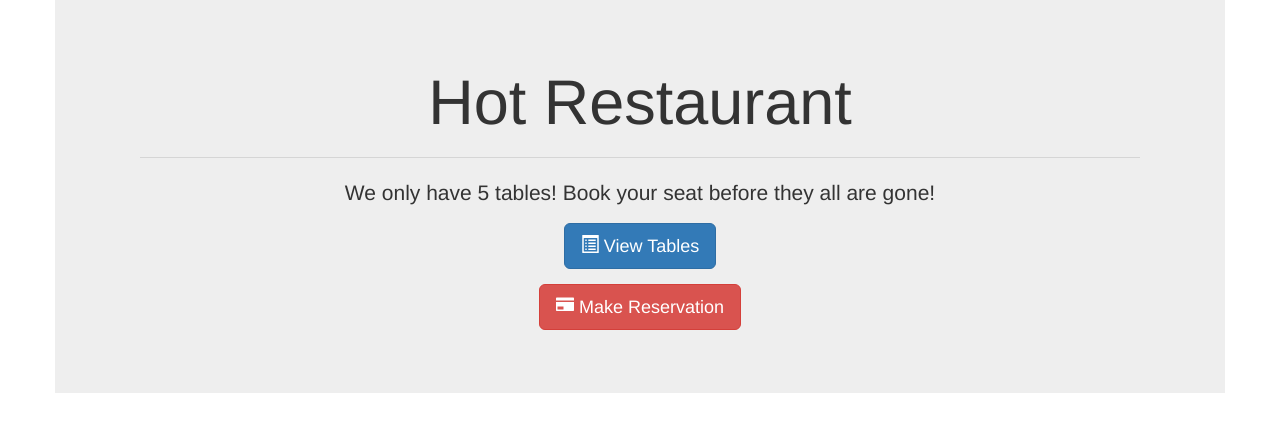
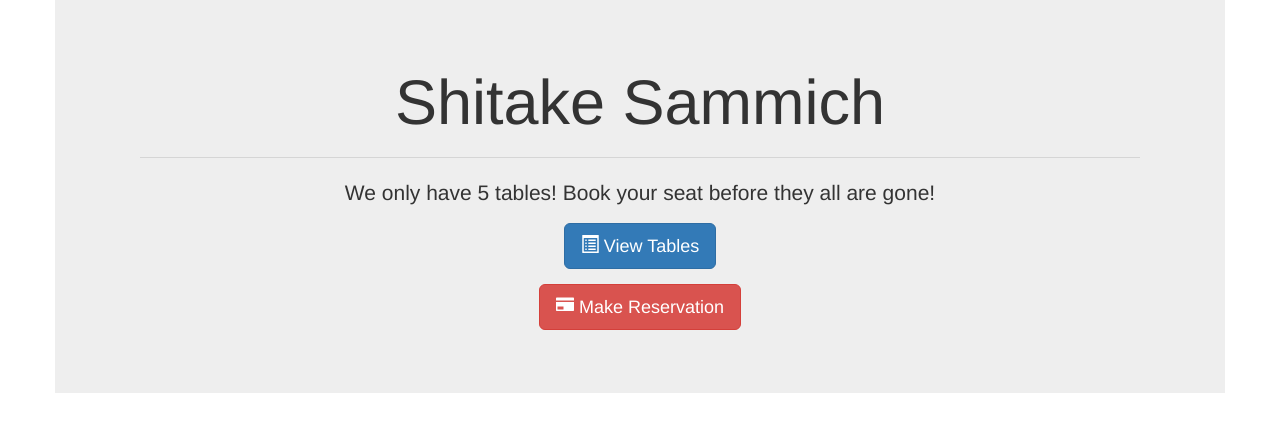
Before and after one commit to drdito/restaurant-, a plain HTML site: page index.html in a window 1280 px wide. Drawn offline with nearby package versions, Linux system fonts and the light colour scheme.

Commit message:
name update

```diff
--- a/index.html
+++ b/index.html
@@ -10,7 +10,7 @@
 <body>
 
     <div class="jumbotron container" align="center">
-        <h1>Hot Restaurant</h1>
+        <h1>Shitake Sammich</h1>
         <hr width="1000px">
         <p>We only have 5 tables! Book your seat before they all are gone!</p>
         <p><a class="btn btn-primary btn-lg" href="tables.html" role="button"><span class="glyphicon glyphicon-list-alt"></span> View Tables</a></p>
```
